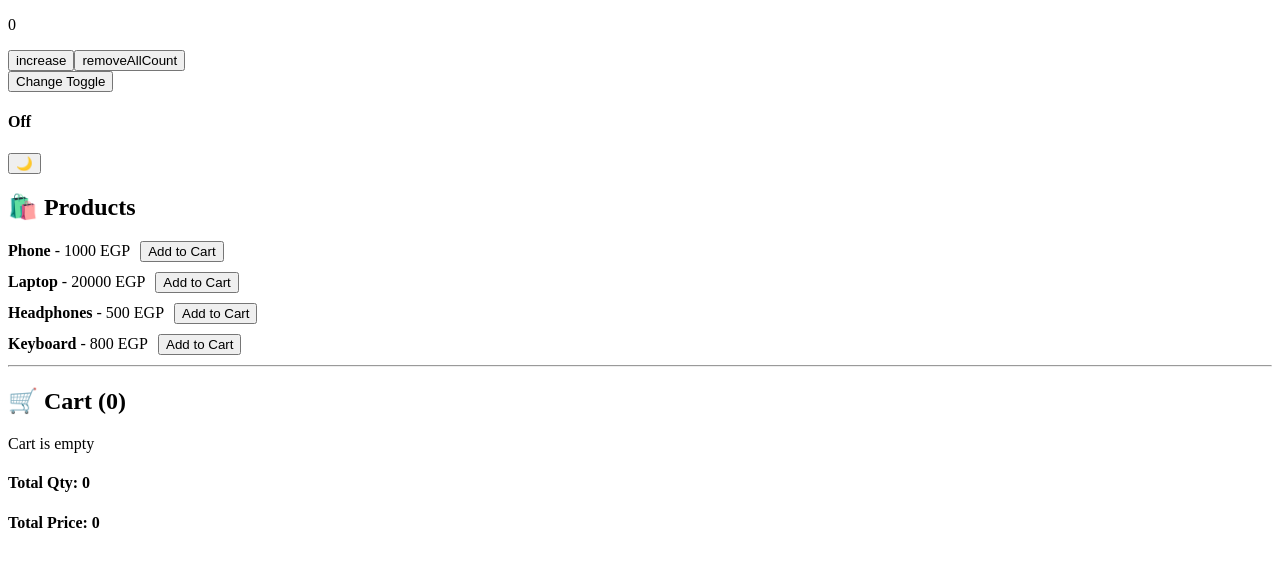
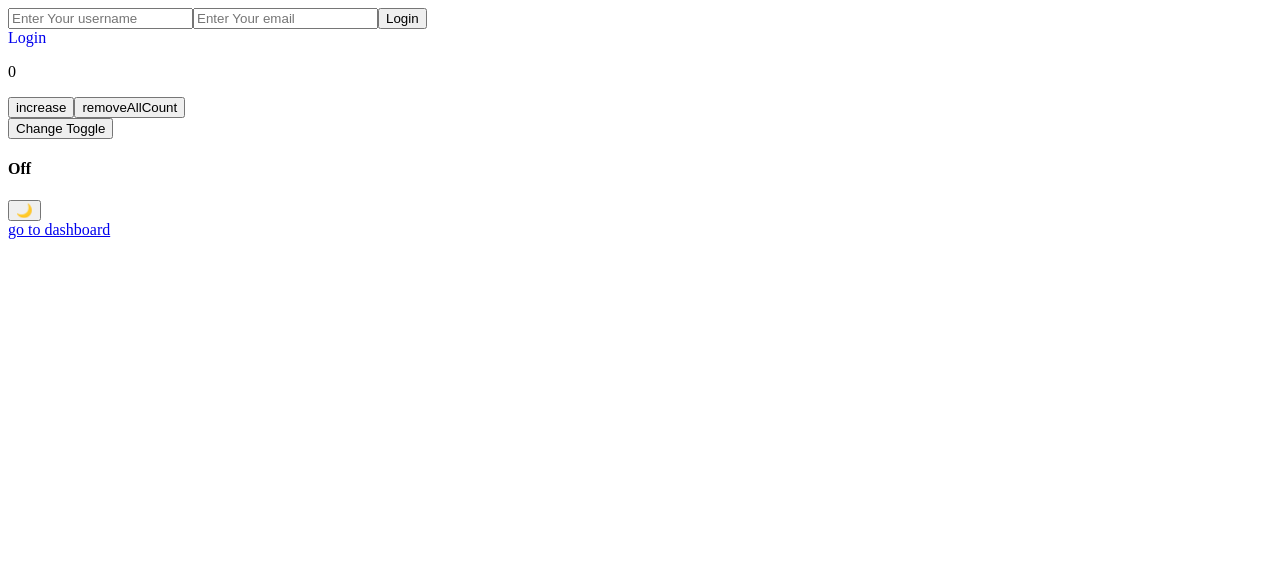
Before and after one commit to MoohammedAdell/funds, a React (Vite) app: page /login in a window 1280 px wide. Shown: the top 566 px of the page. Built offline with nearby package versions, Linux system fonts and the light colour scheme.

Commit message:
add persist and auth

```diff
--- a/src/App.jsx
+++ b/src/App.jsx
@@ -2,14 +2,39 @@ import Count from "./components/zustand/stores/count/Count";
 import Toggle from "./components/zustand/stores/toggle/Toggle";
 import Mood from "./components/zustand/stores/Mood/Mood";
 import Cart from "./components/zustand/stores/cart/Cart";
+import Auth from "./components/zustand/stores/auth/Auth";
+import { Link, Route, Routes } from "react-router-dom";
+import Login from "./components/zustand/stores/auth/Login";
+import Dashboard from "./components/Dashboard";
+import ProtectedRoute from "./components/zustand/stores/auth/ProtectedRoute";
+import Products from "./components/zustand/stores/cart/Products";
+import Homee from "./components/Homee";
 
 function App() {
   return (
     <>
+      <Routes>
+        <Route path="/" element={<Homee />} />
+        <Route path="/login" element={<Login />} />
+
+        <Route
+          path="/dashboard"
+          element={
+            <ProtectedRoute>
+              <Dashboard />
+            </ProtectedRoute>
+          }
+        />
+        <Route path="/products" element={<Products />} />
+      </Routes>
+      <Auth />
       <Count />
       <Toggle />
       <Mood />
-      <Cart/>
+
+      <div>
+        <Link to="/dashboard">go to dashboard</Link>
+      </div>
     </>
   );
 }
--- /dev/null
+++ b/src/components/Dashboard.jsx
@@ -0,0 +1,9 @@
+function Dashboard() {
+    return (
+        <div>
+           Dashboard
+        </div>
+    )
+}
+
+export default Dashboard
--- /dev/null
+++ b/src/components/Homee.jsx
@@ -0,0 +1,11 @@
+import { Link } from "react-router-dom";
+
+function Homee() {
+  return (
+    <>
+      <Link to="/products">go to products</Link>
+    </>
+  );
+}
+
+export default Homee;
--- /dev/null
+++ b/src/components/zustand/stores/auth/Auth.jsx
@@ -0,0 +1,26 @@
+import { Link } from "react-router-dom";
+import { useAuthStore } from "./AuthStore";
+
+function Auth() {
+  const user = useAuthStore((state) => state.user);
+  const isAuthenticated = useAuthStore((state) => state.isAuthenticated);
+  const logout = useAuthStore((state) => state.logout);
+
+  return (
+    <>
+      {isAuthenticated ? (
+        <>
+          <h3>Welcome {user.name}</h3>
+          <button onClick={logout}>Logout</button>
+        </>
+      ) : (
+        <Link to="/login" style={{ textDecoration: "none" }}>
+          Login
+        </Link>
+
+      )}
+    </>
+  );
+}
+
+export default Auth;
--- /dev/null
+++ b/src/components/zustand/stores/auth/AuthStore.jsx
@@ -0,0 +1,29 @@
+import { create } from "zustand";
+import { persist } from "zustand/middleware";
+
+export const useAuthStore = create(
+  persist(
+    (set) => ({
+      user: null,
+      token: null,
+      isAuthenticated: false,
+
+      login: (userData, token) =>
+        set(() => ({
+          user: userData,
+          token: token,
+          isAuthenticated: true,
+        })),
+
+      logout: () =>
+        set(() => ({
+          user: null,
+          token: null,
+          isAuthenticated: false,
+        })),
+    }),
+    {
+      name: "auth-storage",
+    },
+  ),
+);
--- /dev/null
+++ b/src/components/zustand/stores/auth/Login.jsx
@@ -0,0 +1,47 @@
+import { useState } from "react";
+import { useAuthStore } from "./AuthStore";
+import { useNavigate } from "react-router-dom";
+
+function Login() {
+  const login = useAuthStore((state) => state.login);
+
+  const [username, setUsername] = useState("");
+  const [email, setEmail] = useState("");
+
+  const navigate = useNavigate();
+
+
+
+  const handleSubmit = (e) => {
+    e.preventDefault();
+
+    login({
+      name: username,
+      email: email,
+    });
+    navigate("/")
+  };
+
+  return (
+    <form onSubmit={handleSubmit}>
+      <input
+        type="text"
+        placeholder="Enter Your username"
+        value={username}
+        onChange={(e) => setUsername(e.target.value)}
+      />
+
+      <input
+        type="email"
+        placeholder="Enter Your email"
+        value={email}
+        onChange={(e) => setEmail(e.target.value)}
+      />
+
+      <button type="submit">Login</button>
+
+    </form>
+  );
+}
+
+export default Login;
--- /dev/null
+++ b/src/components/zustand/stores/auth/ProtectedRoute.jsx
@@ -0,0 +1,14 @@
+import { Navigate } from "react-router-dom";
+import { useAuthStore } from "./AuthStore";
+
+function ProtectedRoute({ children }) {
+  const isAuthenticated = useAuthStore((state) => state.isAuthenticated);
+
+  if (!isAuthenticated) {
+    return <Navigate to="/login" />;
+  }
+
+  return children;
+}
+
+export default ProtectedRoute;
--- a/src/components/zustand/stores/cart/Cart.jsx
+++ b/src/components/zustand/stores/cart/Cart.jsx
@@ -1,3 +1,4 @@
+import { Link, Navigate, useNavigate } from "react-router-dom";
 import { useCart } from "./StoreCart";
 
 function Cart() {
@@ -12,7 +13,7 @@ function Cart() {
   const totalPrice = useCart((state) =>
     state.cart.reduce((total, item) => total + item.price * item.qty, 0),
   );
-
+  const navigate = useNavigate();
   const products = [
     { id: 1, title: "Phone", price: 1000 },
     { id: 2, title: "Laptop", price: 20000 },
@@ -63,6 +64,12 @@ function Cart() {
 
       <h4>Total Qty: {totalQty}</h4>
       <h4>Total Price: {totalPrice}</h4>
+
+      <div>
+        <Link style={{ curser:"pointer" }} onClick={() => navigate(-1)}>
+          Go Back To Home
+        </Link>
+      </div>
     </>
   );
 }
--- /dev/null
+++ b/src/components/zustand/stores/cart/Products.jsx
@@ -0,0 +1,11 @@
+import Cart from "./Cart";
+
+function Products() {
+  return (
+    <>
+      <Cart />{" "}
+    </>
+  );
+}
+
+export default Products;
--- a/src/components/zustand/stores/cart/StoreCart.jsx
+++ b/src/components/zustand/stores/cart/StoreCart.jsx
@@ -1,10 +1,16 @@
 import { create } from "zustand";
+import { persist } from "zustand/middleware";
 
-export const useCart = create((set) => ({
+export const useCart = create(
+  persist(
+    (set) => ({
       cart: [],
+
       addToCart: (product) =>
         set((state) => {
-      const existingItem = state.cart.find((item) => item.id === product.id);
+          const existingItem = state.cart.find(
+            (item) => item.id === product.id,
+          );
 
           if (existingItem) {
             return {
@@ -18,6 +24,7 @@ export const useCart = create((set) => ({
             cart: [...state.cart, { ...product, qty: 1 }],
           };
         }),
+
       decreaseQty: (id) =>
         set((state) => {
           const existingItem = state.cart.find((item) => item.id === id);
@@ -41,4 +48,9 @@ export const useCart = create((set) => ({
         set((state) => ({
           cart: state.cart.filter((item) => item.id !== id),
         })),
-}));
+    }),
+    {
+      name: "cart-storage",
+    },
+  ),
+);
```
Lines whose indentation alone changed are shown as unchanged.
